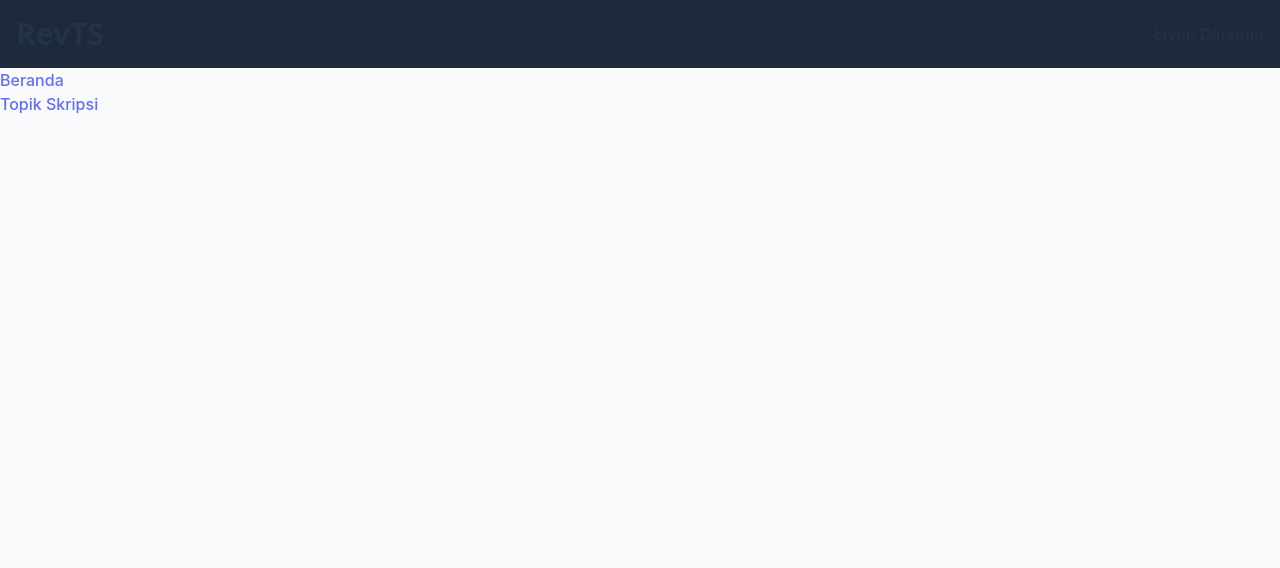
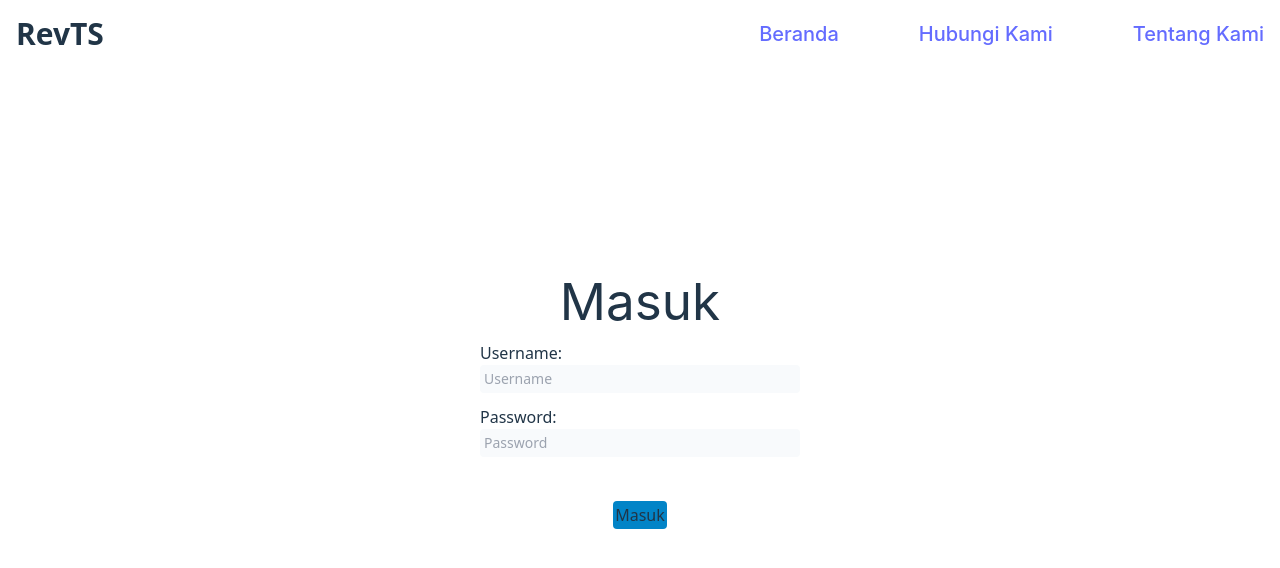
Before and after one commit to erwindrsno/RevTS-2.0, a React (Vite) app: page /home in a window 1280 px wide. Shown: the top 568 px of the page. Built offline with nearby package versions, Linux system fonts and the light colour scheme.

Commit message:
progress

```diff
--- a/src/App.jsx
+++ b/src/App.jsx
@@ -1,22 +1,20 @@
 import { Routes, Route } from "react-router-dom"
-import { useEffect, useState } from "react"
+import { useState } from "react"
 import { HomeRouter } from "./pages/home/HomeRouter.jsx"
 import { LoginRouter } from "./pages/login/LoginRouter.jsx"
 import { NotFound } from "./pages/NotFound.jsx"
 
 export const App = () => {
-  const [isLoggedIn, setIsLoggedIn] = useState(sessionStorage.setItem('isLoggedIn', false));
+  const [isLoggedIn, setIsLoggedIn] = useState(false);
 
-  useEffect(() => {
-    console.log("rerender kah");
-    const flag = Boolean(sessionStorage.getItem('isLoggedIn'));
-    setIsLoggedIn(flag);
-  },[isLoggedIn])
+  const updateIsLoggedIn = (flag) => {
+    setIsLoggedIn(flag)
+  }
 
   return (
     <div>
       <Routes>
-        <Route path='/*' element={<LoginRouter />} />
+        <Route path='/*' element={<LoginRouter updateIsLoggedIn={updateIsLoggedIn} />} />
         <Route path='/home/*' element={isLoggedIn ? <HomeRouter  /> : <LoginRouter />} />
         <Route path='*' element={<NotFound />} />
       </Routes>
--- a/src/components/login/Form.jsx
+++ b/src/components/login/Form.jsx
@@ -1,8 +1,9 @@
 /* eslint-disable no-unused-vars */
 import { useState,useEffect } from "react";
 import { useNavigate } from "react-router-dom";
+import { PropTypes } from 'prop-types';
 
-export const Form = () => {
+export const Form = ({ updateIsLoggedIn }) => {
   const [username, setUsername] = useState("");
   const [password, setPassword] = useState("");
   const [message, setMessage] = useState("Username dan Password anda tidak sesuai!");
@@ -33,7 +34,8 @@ export const Form = () => {
       })
       .then(data => {
         console.log('Success:', data);
-        sessionStorage.setItem('isLoggedIn', true);
+        // sessionStorage.setItem('isLoggedIn', true);
+        updateIsLoggedIn(true);
         navigate('/home')
         // alert('ok')
         // Handle the response data here
@@ -64,3 +66,8 @@ export const Form = () => {
     </div>
   );
 };
+
+//eslint
+Form.propTypes = {
+  updateIsLoggedIn: PropTypes.func.isRequired,
+};
--- a/src/main.jsx
+++ b/src/main.jsx
@@ -1,4 +1,3 @@
-import React from 'react';
 import ReactDOM from 'react-dom/client';
 import { BrowserRouter } from 'react-router-dom';
 import { App } from './App.jsx';
--- a/src/pages/login/Login.jsx
+++ b/src/pages/login/Login.jsx
@@ -1,11 +1,14 @@
-// import '../style/index.css'
-// import Button from '../components/Button.jsx';
-// import Header from '../../components/login/Header.jsx';
 import { Form } from '../../components/login/Form.jsx';
+import { PropTypes } from 'prop-types';
 
 
-export const Login = () =>{
+export const Login = ({ updateIsLoggedIn }) =>{
   return (
-    <Form />
+    <Form updateIsLoggedIn={updateIsLoggedIn} />
   )
 }
+
+//eslint
+Login.propTypes = {
+  updateIsLoggedIn: PropTypes.func.isRequired,
+};
--- a/src/pages/login/LoginRouter.jsx
+++ b/src/pages/login/LoginRouter.jsx
@@ -3,16 +3,22 @@ import { Login } from "./Login.jsx"
 import { About } from "./About.jsx"
 import { Contact } from "./Contact.jsx"
 import { Header } from "../../components/login/Header.jsx"
+import { PropTypes } from 'prop-types';
 
-export const LoginRouter = () => {
+export const LoginRouter = ({ updateIsLoggedIn }) => {
   return (
     <div className="h-screen w-screen">
       <Header />
       <Routes>
-        <Route path='/' element={<Login />} />
+        <Route path='/' element={<Login updateIsLoggedIn={updateIsLoggedIn} />} />
         <Route path='/about' element={<About />} />
         <Route path='/contact' element={<Contact />} />
       </Routes>
     </div>
   )
 }
+
+//eslint
+LoginRouter.propTypes = {
+  updateIsLoggedIn: PropTypes.func.isRequired,
+};
```
